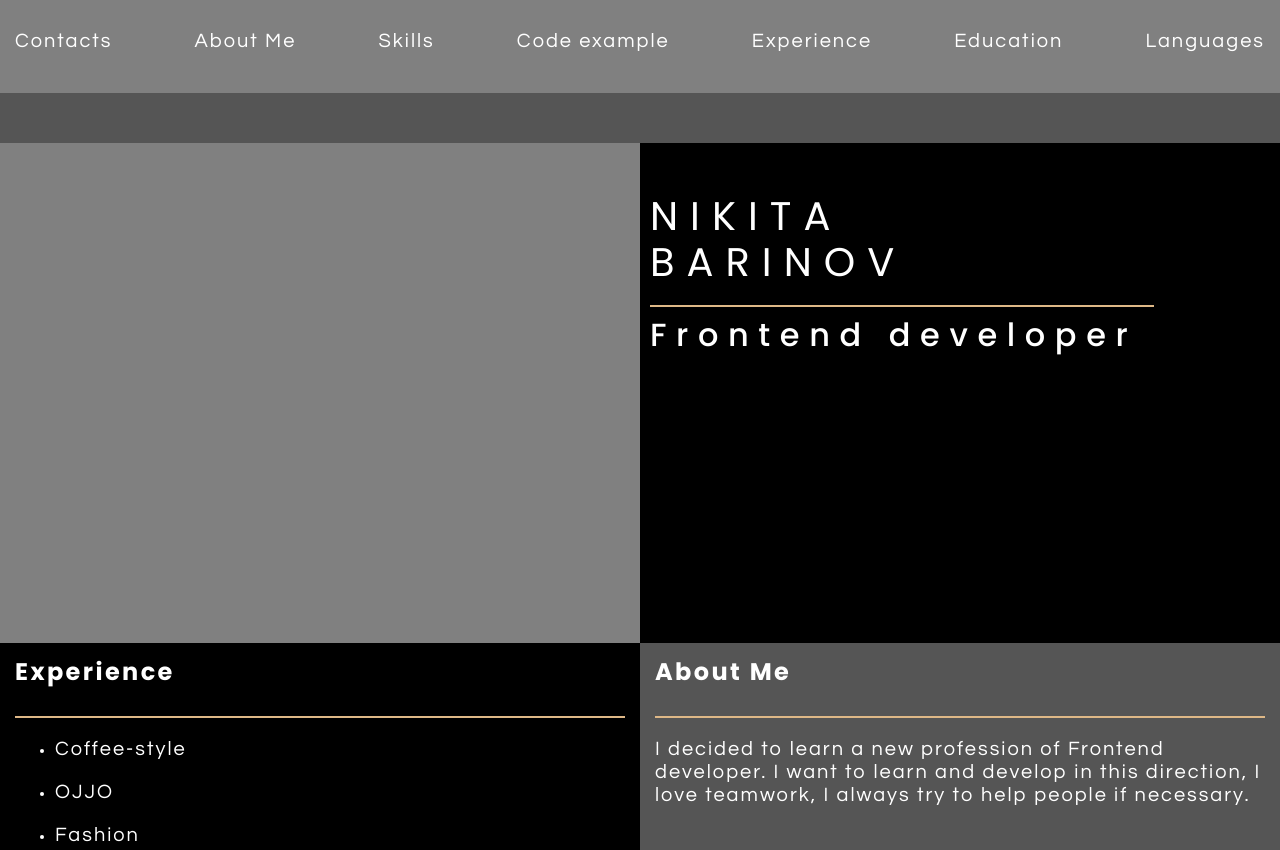
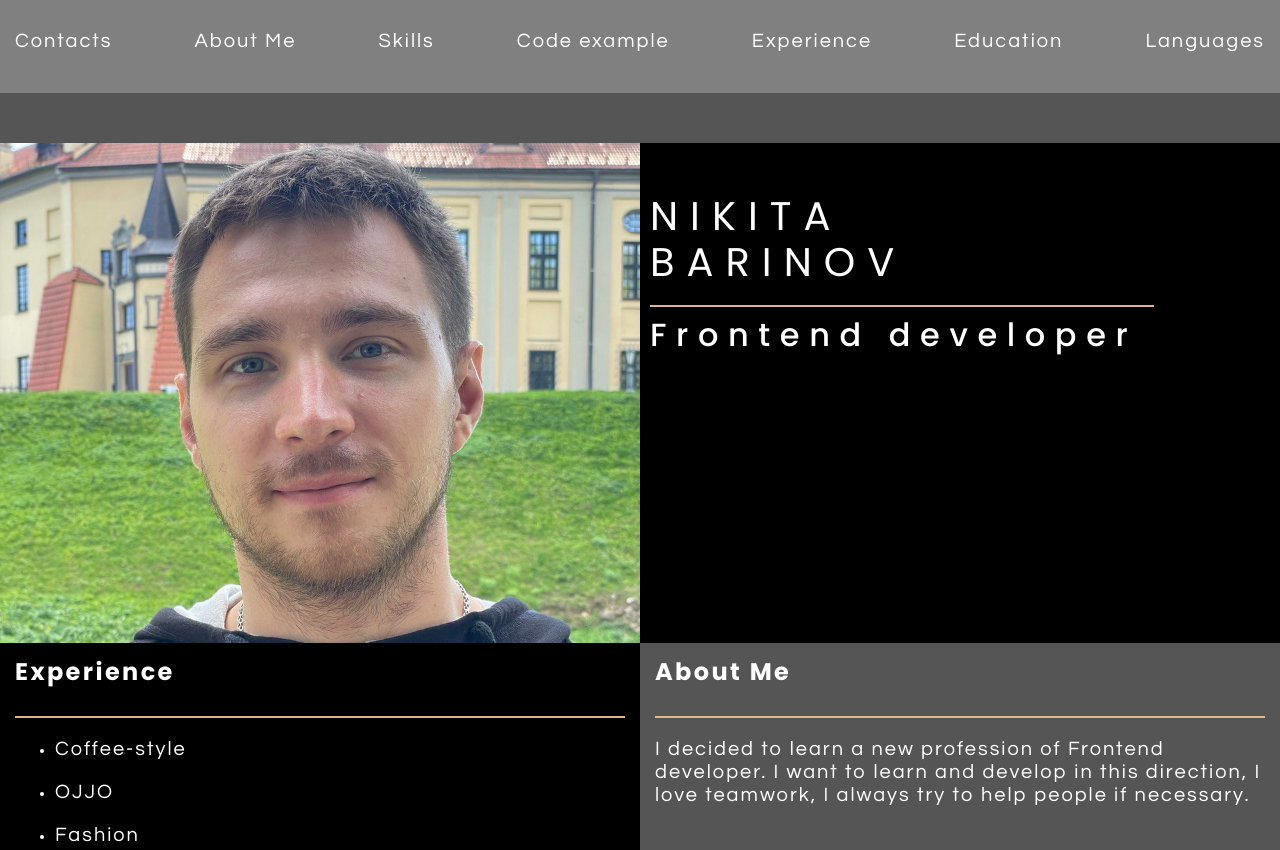
Before and after one commit to network-Error/rsschool-cv, a plain HTML site: page index.html in a window 1280 px wide. Shown: the top 850 px of the page. Drawn offline with Linux system fonts and the light colour scheme.

Commit message:
feat: add photo author

```diff
--- a/style.css
+++ b/style.css
@@ -79,6 +79,9 @@ main {
     width: 640px;
     background-color: grey;
     height: 100%;
+    background-image: url('./assets/img/photo.jpg');
+    background-repeat: no-repeat;
+    background-size: cover;
 }
 
 .info__my-name {
```
Also changed, not shown: assets/img/photo.jpg (added).
